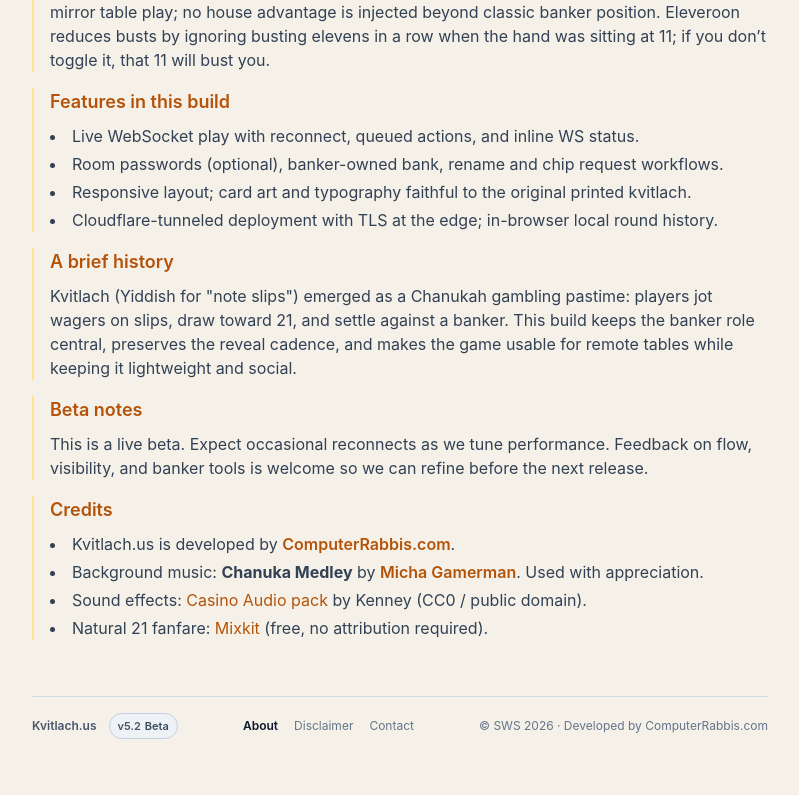
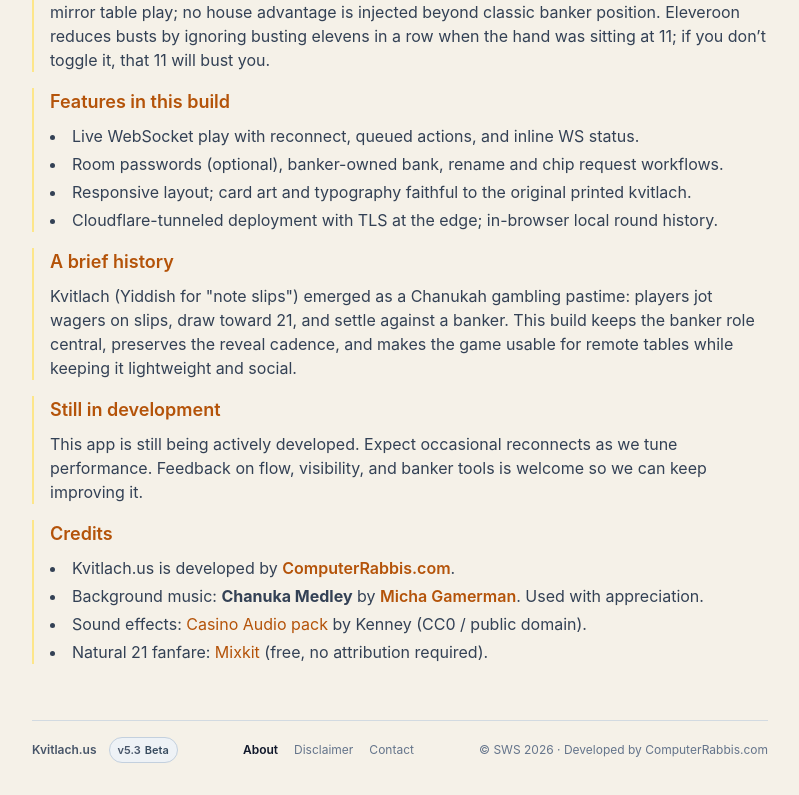
Before and after one commit to Wbbdlr/kvitlach-, a React (Vite) app in the folder frontend/: page /about in a window 1280 px wide. Shown: the part 865-1660 px from the top of the page, without its empty margins (240-1039 px from the left). Before the commit the page ends 1636 px from the top, so only its background shows below. Built offline with nearby package versions, Linux system fonts and the light colour scheme; no server answers.

Commit message:
Reword About/Disclaimer's Beta sections as "still in development"
Both section headings and body copy said "beta"/"beta release" -- now
just describe the app as actively/still in development, matching the
Beta badge removed from the header/table branding in the previous commit.

```diff
--- a/frontend/src/About.tsx
+++ b/frontend/src/About.tsx
@@ -65,10 +65,10 @@
       </section>
 
       <section className="space-y-2 border-l-2 border-amber-200 pl-4">
-        <h2 className="text-lg font-semibold text-amber-700">Beta notes</h2>
+        <h2 className="text-lg font-semibold text-amber-700">Still in development</h2>
         <p>
-          This is a live beta. Expect occasional reconnects as we tune performance. Feedback on flow, visibility, and banker tools is
-          welcome so we can refine before the next release.
+          This app is still being actively developed. Expect occasional reconnects as we tune performance. Feedback on flow, visibility, and banker tools is
+          welcome so we can keep improving it.
         </p>
       </section>
 
--- a/frontend/src/Disclaimer.tsx
+++ b/frontend/src/Disclaimer.tsx
@@ -41,9 +41,9 @@
       </section>
 
       <section className="space-y-2 border-l-2 border-amber-200 pl-4">
-        <h2 className="text-lg font-semibold text-amber-700">Beta notice</h2>
+        <h2 className="text-lg font-semibold text-amber-700">Still in development</h2>
         <ul className="list-disc list-inside space-y-1">
-          <li>This is a beta release. Features may change, and outages or resets may occur.</li>
+          <li>This app is still in active development. Features may change, and outages or resets may occur.</li>
           <li>Report issues or feedback so we can improve stability and clarity.</li>
         </ul>
       </section>
--- a/frontend/src/version.ts
+++ b/frontend/src/version.ts
@@ -9,4 +9,4 @@
 // others were bumped to v2.5. SiteHeader/SiteFooter fixed the duplication;
 // this constant is what keeps the number itself from drifting the same way
 // again now that there's only ever one place to bump it.
-export const APP_VERSION = "5.2";
+export const APP_VERSION = "5.3";
```
